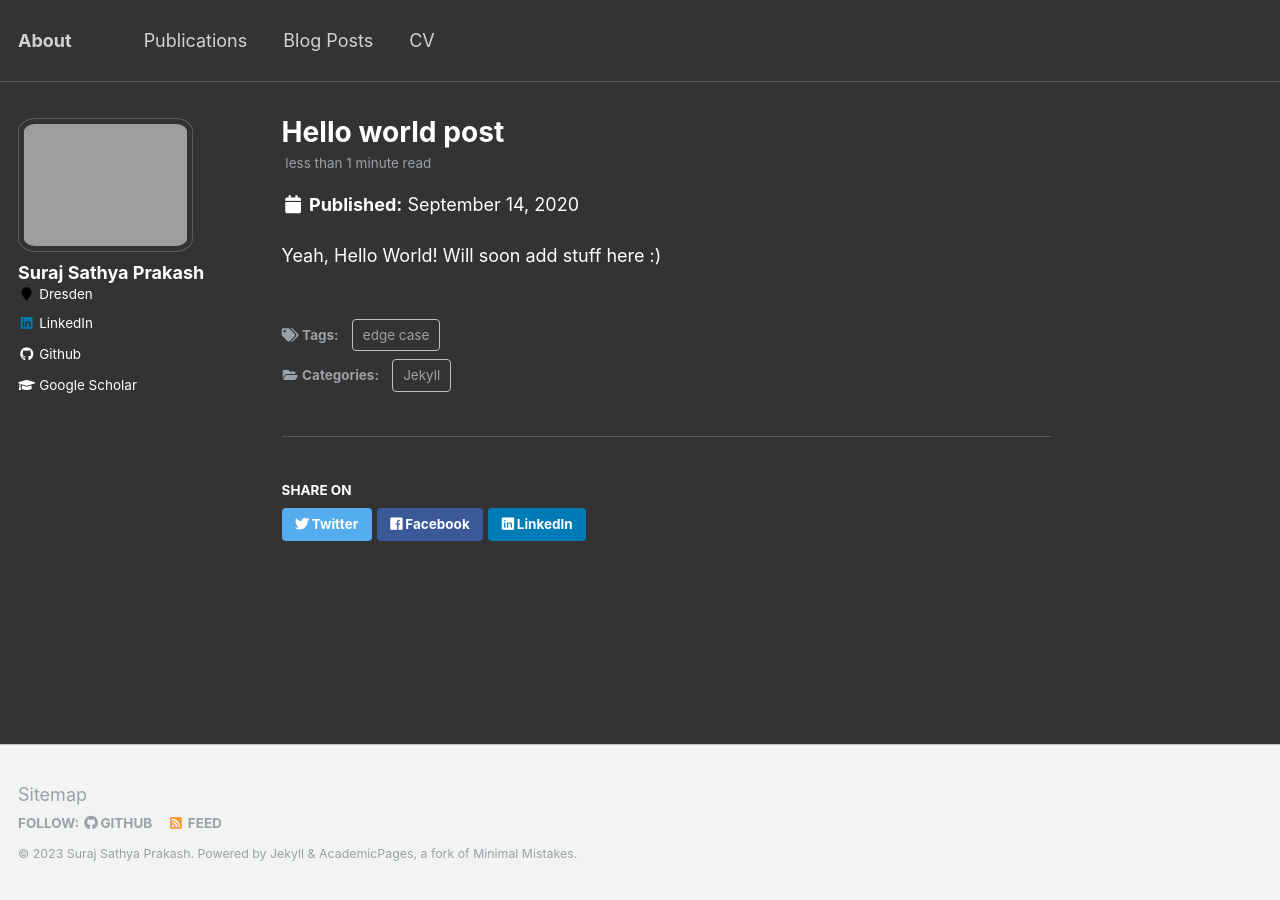
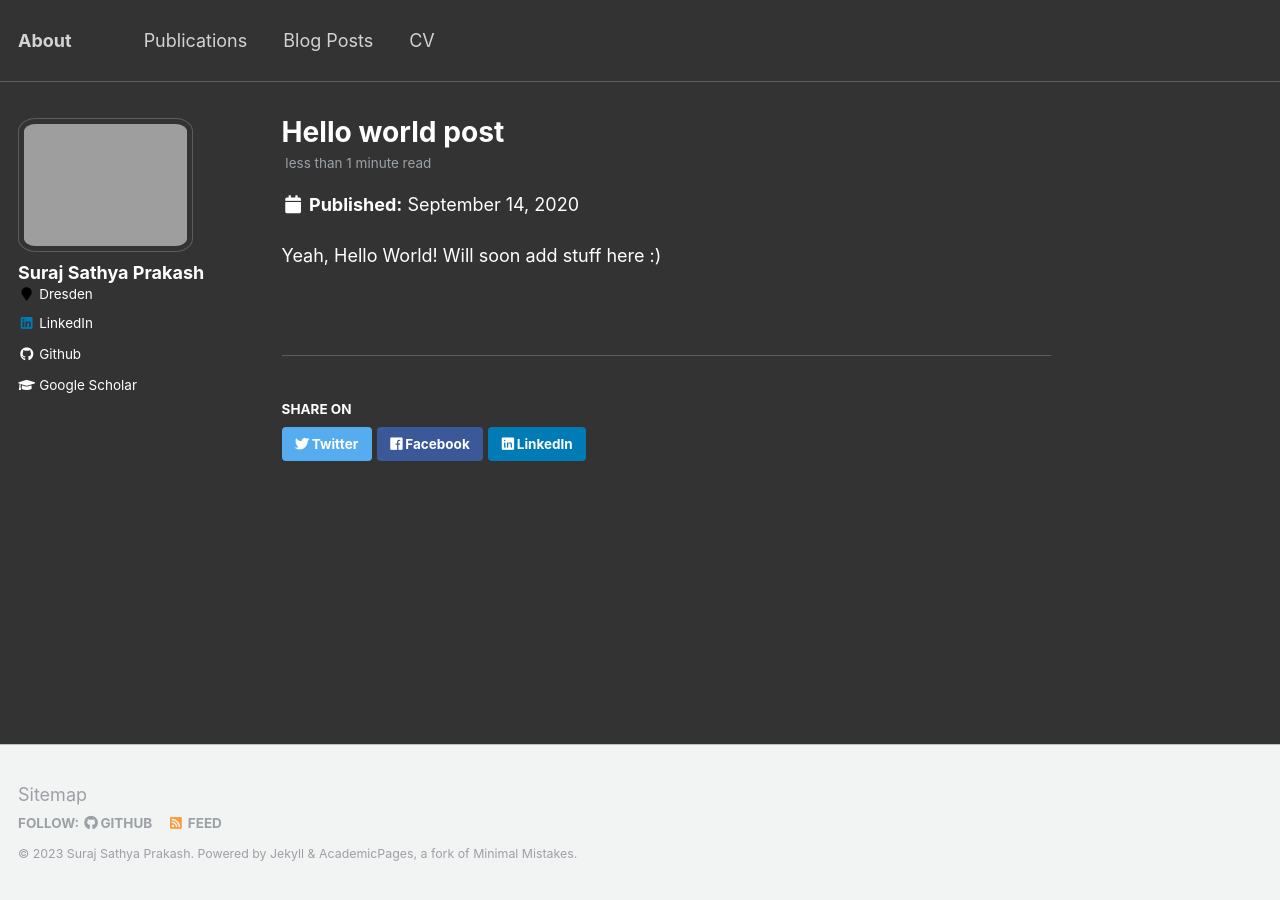
Before and after one commit to suraj-2306/suraj-2306, a Jekyll site: the page built from _posts/2020-09-14-welcome-to-jekyll.markdown, in a window 1280 px wide. Built offline with Jekyll 4.4.1, drawn with Linux system fonts in a browser that asks for light colours.

Commit message:
modified the first post

```diff
--- a/_posts/2020-09-14-welcome-to-jekyll.markdown
+++ b/_posts/2020-09-14-welcome-to-jekyll.markdown
@@ -1,12 +1,12 @@
 ---
 layout: single
 title:  "Hello world post"
-header:
-  teaser: "unsplash-gallery-image-2-th.jpg"
-categories:
-  - Jekyll
-tags:
-  - edge case
+# header:
+#   teaser: "unsplash-gallery-image-2-th.jpg"
+# categories:
+#   - Jekyll
+# tags:
+#   -
 ---
 
 Yeah, Hello World! Will soon add stuff here :)
```
